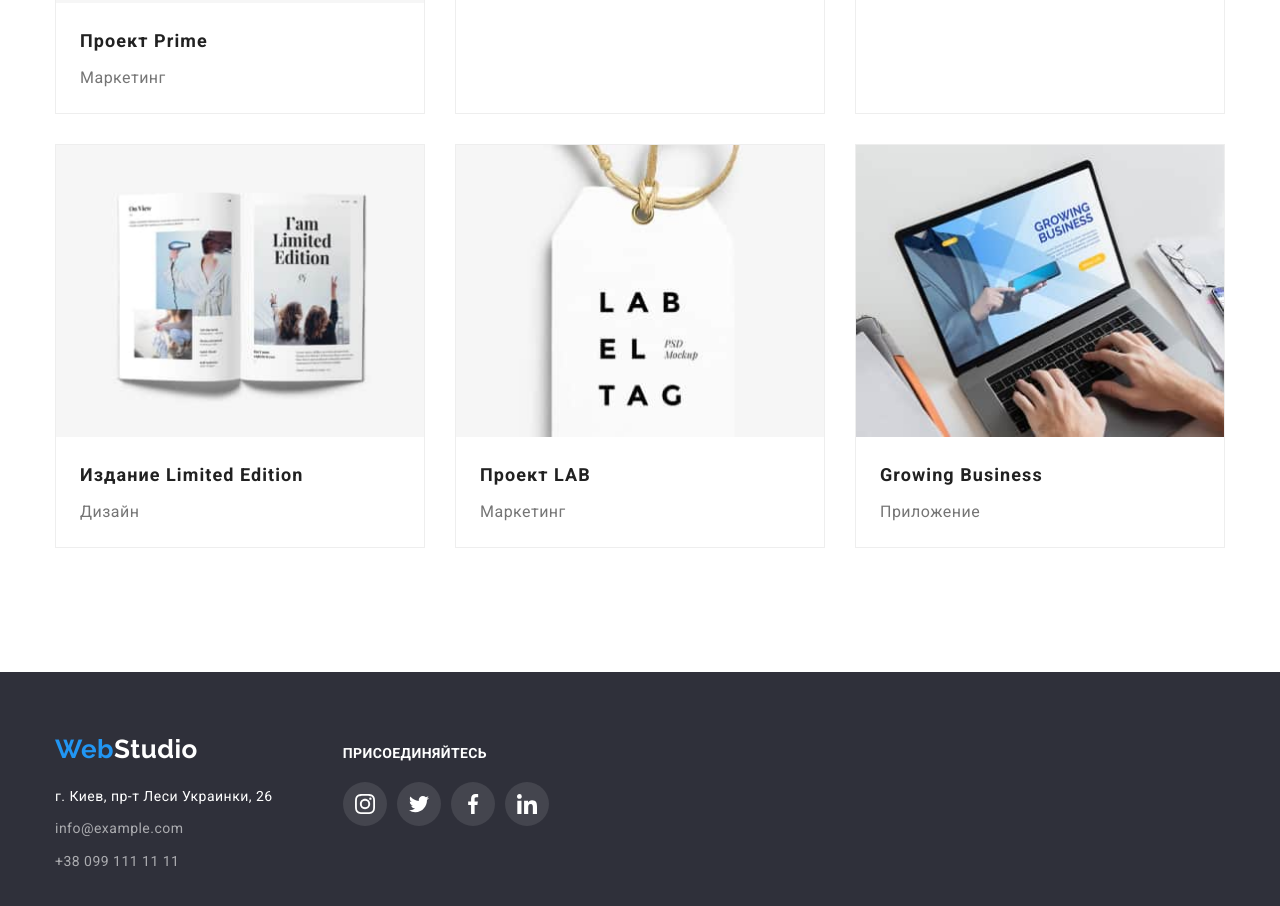
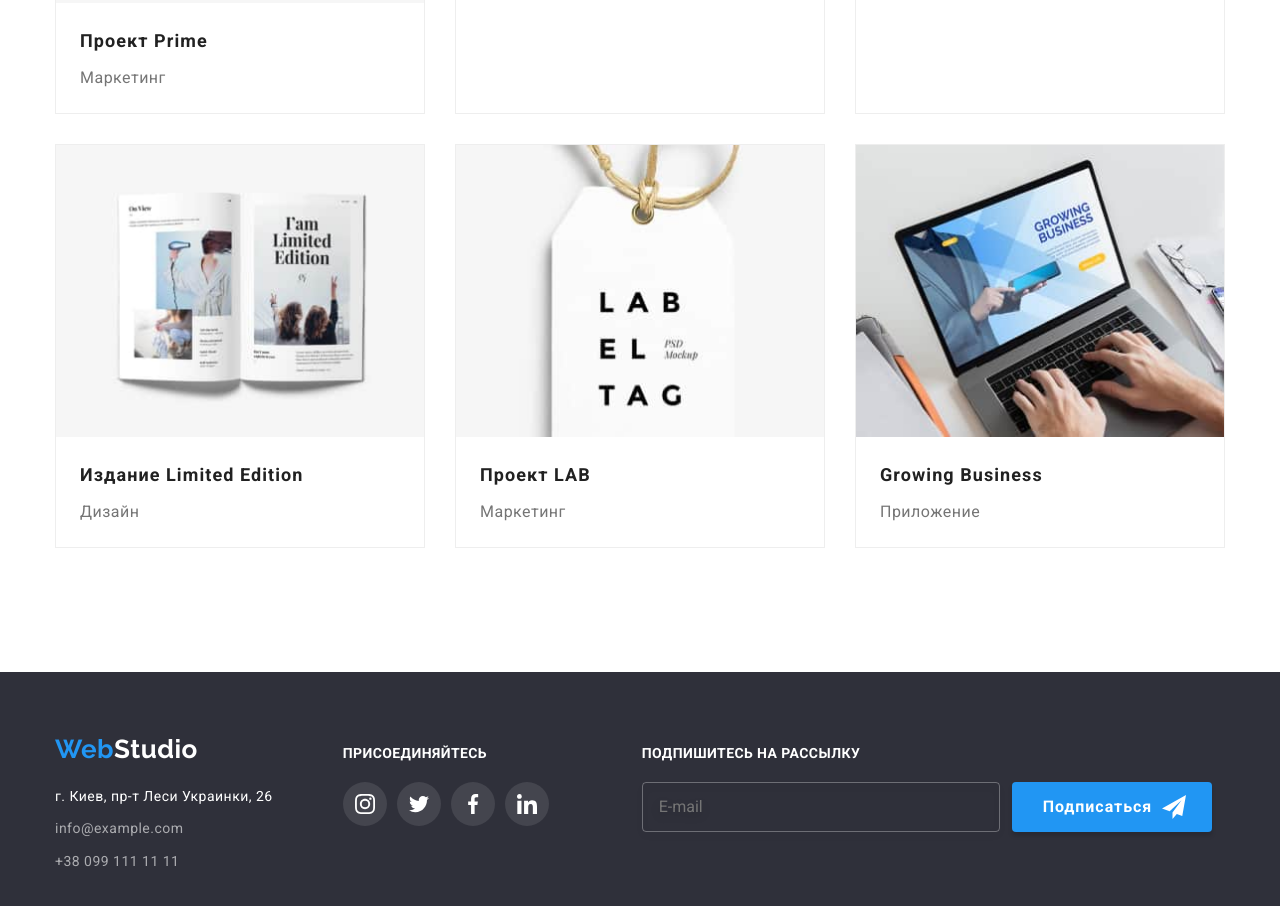
Before and after one commit to Stockton-slap/goit-markup-hw-06, a plain HTML site: page portfolio.html in a window 1280 px wide. Shown: the part 988-1894 px from the top of the page. Drawn offline with Linux system fonts and the light colour scheme.

Commit message:
Fix modal

```diff
--- a/css/common.css
+++ b/css/common.css
@@ -293,13 +293,14 @@ body {
   height: 50px;
 
   border: 1px solid rgba(255, 255, 255, 0.3);
-  /* filter: drop-shadow(0px 4px 4px rgba(0, 0, 0, 0.15)); */
+  filter: drop-shadow(0px 4px 4px rgba(0, 0, 0, 0.15));
   border-radius: 4px;
 
   padding-left: 16px;
   margin-right: 12px;
 
   background-color: inherit;
+  color: var(--hero-text-color);
 }
 
 .button.subscribe {
--- a/css/main.css
+++ b/css/main.css
@@ -179,7 +179,9 @@
   font-size: 12px;
   line-height: 1.16;
   letter-spacing: 0.01em;
+}
 
+.form-comment::placeholder {
   color: rgba(117, 117, 117, 0.5);
 }
 
@@ -221,11 +223,17 @@
   height: 15px;
   border-radius: 2px;
   border: 2px solid var(--secondary-text-color);
+
+  margin-right: 8px;
 }
 
 .checkbox-input:checked + .checkbox-icon {
   background-color: var(--accent-color);
   border: transparent;
+}
+
+.checkbox-link {
+  color: var(--accent-color);
 }
 
 .form-input:focus ~ .form-icon {
--- a/portfolio.html
+++ b/portfolio.html
@@ -336,6 +336,25 @@
             </li>
           </ul>
         </div>
+        <form class="footer-form">
+          <div class="footer-email-container">
+            <h3 class="footer-title">Подпишитесь на рассылку</h3>
+            <label>
+              <input
+                type="email"
+                name="footer-email"
+                placeholder="E-mail"
+                class="footer-input"
+              />
+            </label>
+          </div>
+          <button class="button subscribe">
+            Подписаться
+            <svg width="24" height="24" class="footer-button-icon">
+              <use href="./images/icons.svg#send"></use>
+            </svg>
+          </button>
+        </form>
       </div>
     </footer>
   </body>
```
Also changed, not shown: index.html (+1 -1 lines).
